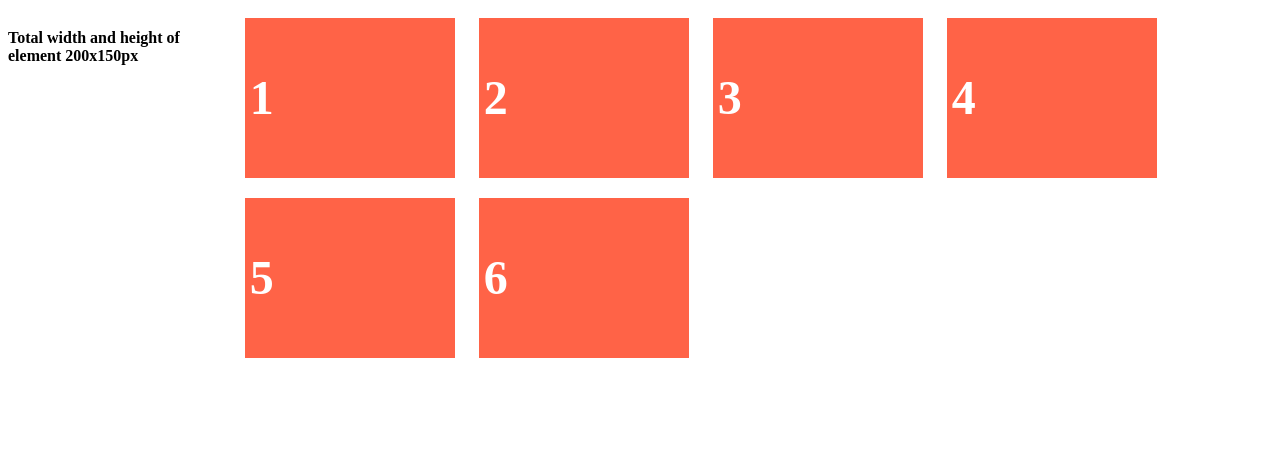
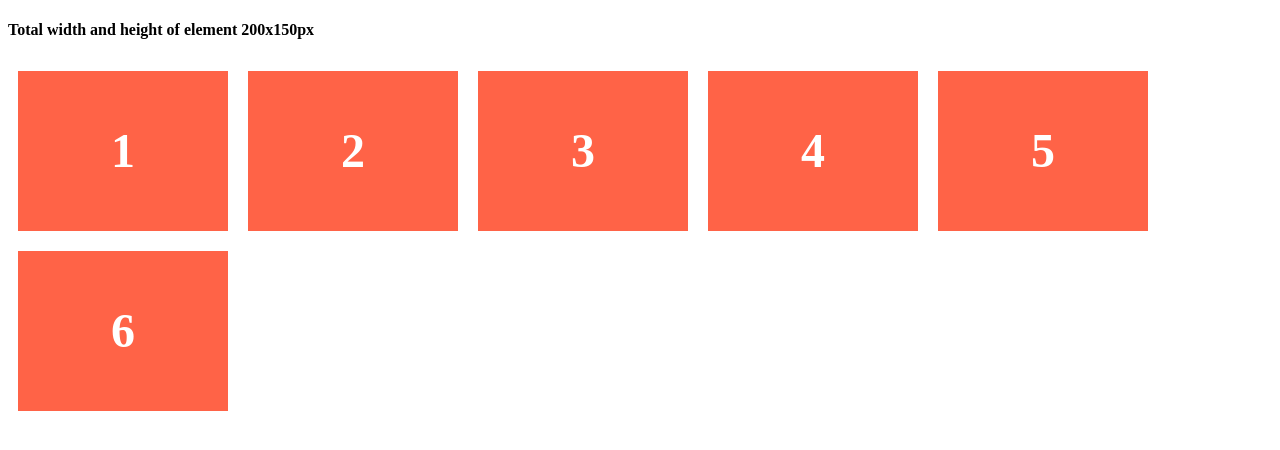
Before and after one commit to uss-hopper/snap-challenges-Leeyo84, a PHP site: page /snap-10-30/css-and-flexbox.php in a window 1280 px wide. Shown: the top 450 px of the page. Run offline with PHP 8.4, Linux system fonts and the light colour scheme.

Commit message:
addes flex wrap to mylist and removes display inline flex

```diff
--- a/snap-10-30/css-and-flexbox.php
+++ b/snap-10-30/css-and-flexbox.php
@@ -7,7 +7,7 @@
 </head>
 
 <body>
-	<div>
+	<div class="list-and-item">
 		<h4>Total width and height of element 200x150px</h4>
 
 		<ul class="my-list">
--- a/snap-10-30/styles.css
+++ b/snap-10-30/styles.css
@@ -1,11 +1,12 @@
-ul {
+.my-list {
+	display: flex;
 	padding: 0;
 	margin: 0;
 	list-style: none;
+	flex-wrap: wrap;
 }
 
-li {
-	display: inline-flex;
+.my-item {
 	background: tomato;
 	line-height: 150px;
 	color: white;
@@ -13,12 +14,8 @@ li {
 	font-size: 3em;
 	text-align: center;
 	margin: 10px;
-	border: 0 black;
+	border: 0;
 	padding: 5px;
 	width: 200px;
 	height: 150px;
 }
-
-div {
-	display: inline-flex;
-}
```
